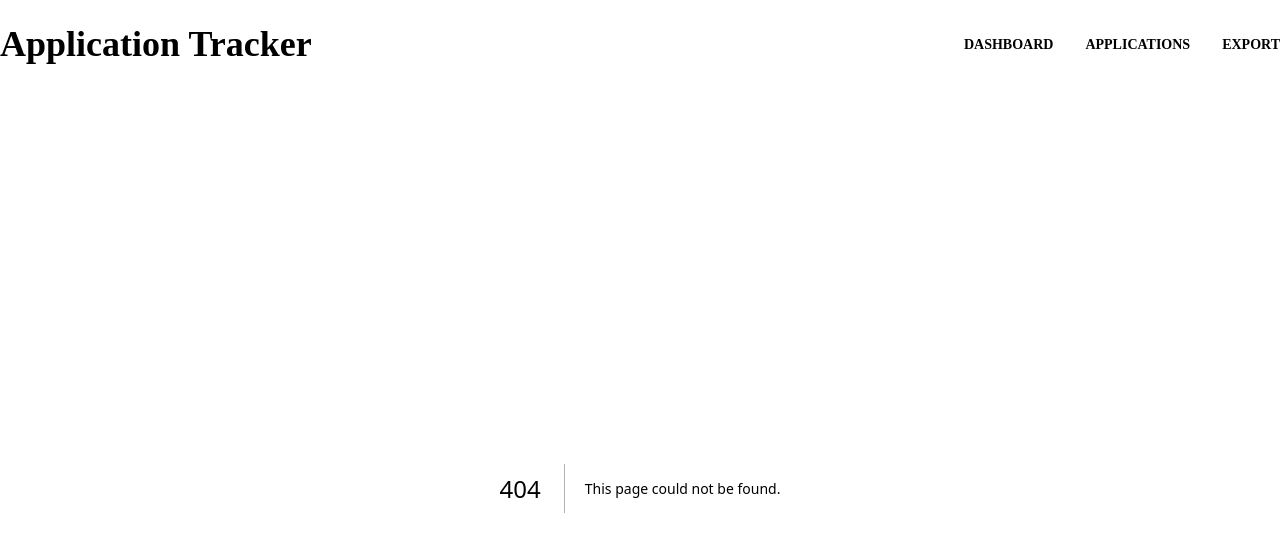
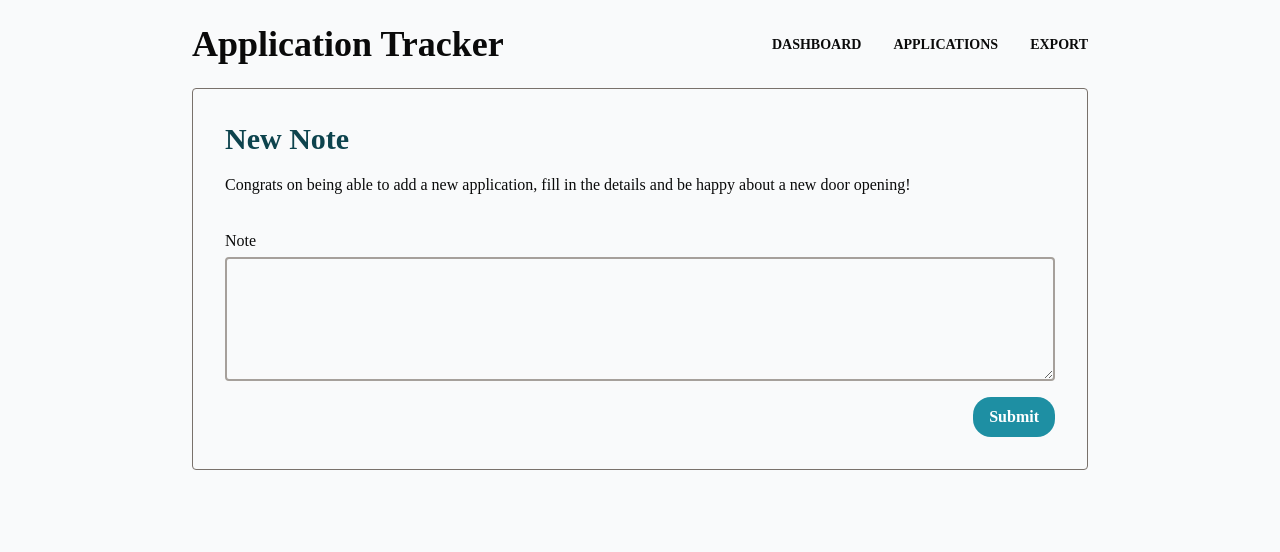
Before and after one commit to DimmyMaenhout/nextjs-application-tracker, a Next.js app: page /applications/1/new-note in a window 1280 px wide. Before the commit this address had no page. Shown: the top 552 px of the page. Built offline with nearby package versions, Linux system fonts and the light colour scheme; no server answers.

Commit message:
Added new page to add comment to a job application

```diff
--- /dev/null
+++ b/app/applications/[applicationSlug]/new-note/page.tsx
@@ -0,0 +1,54 @@
+"use client";
+
+import { addNote, AddNoteActionState } from "@/actions/Application";
+import Button from "@/components/Button";
+import TextAreaField from "@/components/form/TextAreaField";
+import { use, useActionState } from "react";
+
+export default function NewCommentPage({
+  params,
+}: {
+  params: Promise<{ applicationSlug: string }>;
+}) {
+  const { applicationSlug } = use(params);
+
+  const addNoteWithId = addNote.bind(null, applicationSlug);
+
+  const [state, action, isPending] = useActionState<
+    AddNoteActionState,
+    FormData
+  >(addNoteWithId, {
+    fields: {
+      note: undefined,
+    },
+    errors: {},
+    success: false,
+  });
+
+  return (
+    <div className="border rounded p-8 border-stone-500">
+      <div className="mb-8">
+        <h1 className="font-bold text-3xl text-(--dark-teal) mb-4">New Note</h1>
+        <p>
+          Congrats on being able to add a new application, fill in the details
+          and be happy about a new door opening!
+        </p>
+      </div>
+      <form action={action}>
+        <div className="flex flex-col gap-4">
+          <div className="flex flex-col gap-4">
+            <TextAreaField
+              name="note"
+              label="Note"
+              rows={5}
+              error={state.errors.note}
+            />
+          </div>
+          <Button className={`self-end`} type="submit" disabled={isPending}>
+            Submit
+          </Button>
+        </div>
+      </form>
+    </div>
+  );
+}
```
